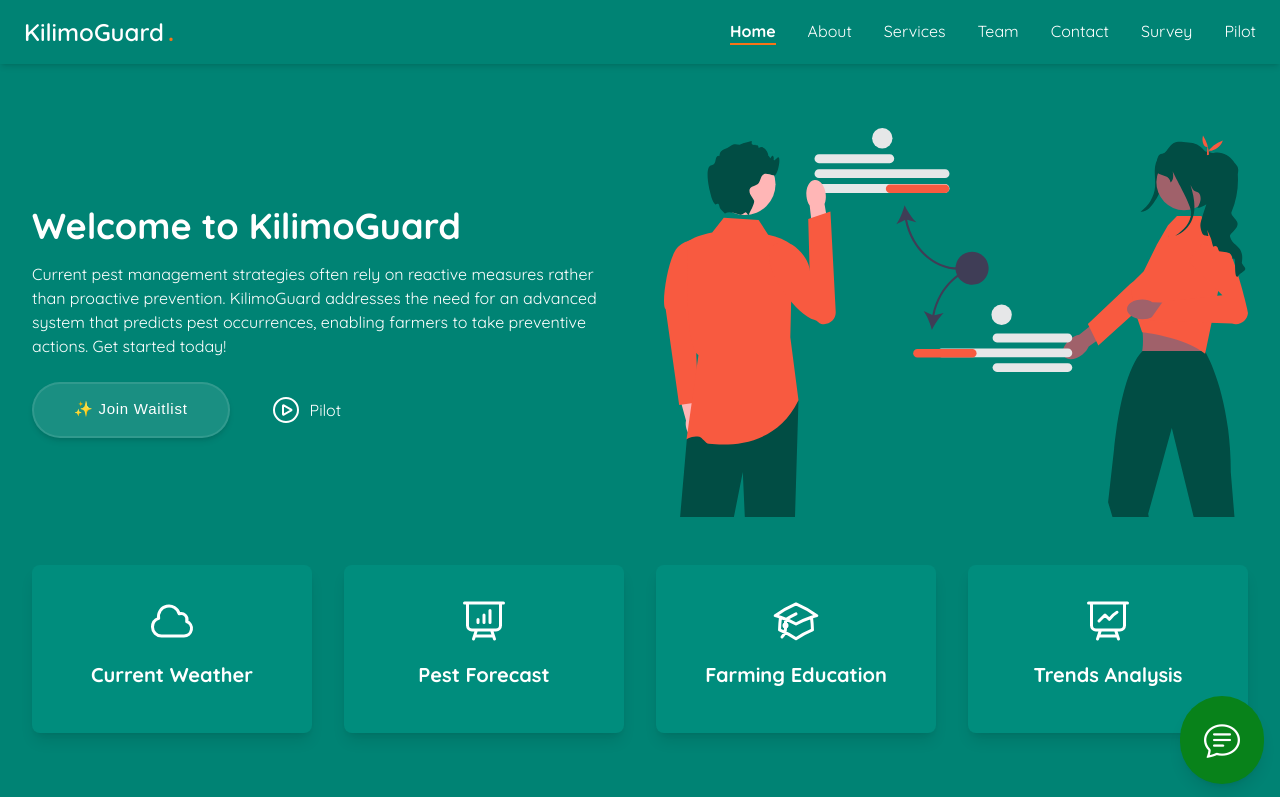
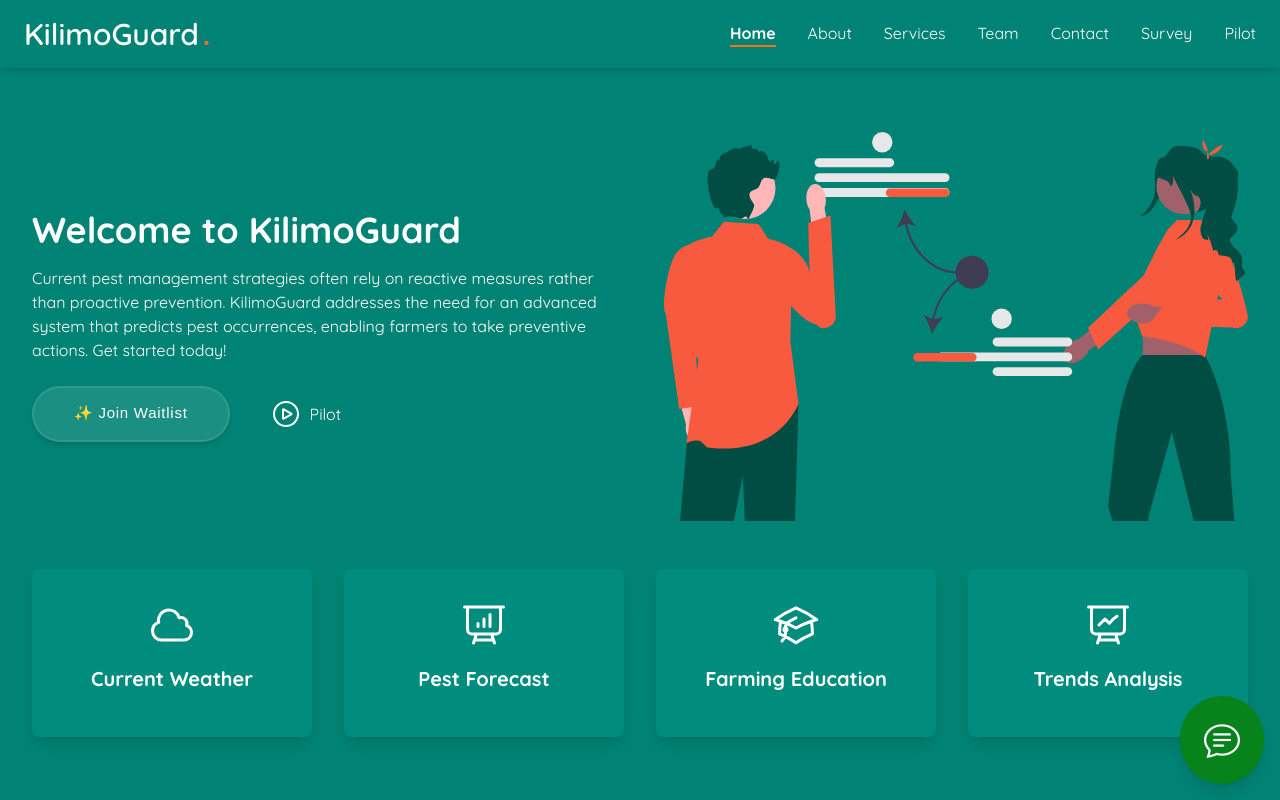
Before and after one commit to KilimoGuard/KilimoGuardFrontend, a Vue app: page / in a window 1280 px wide. Shown: the top 800 px of the page. Built offline with nearby package versions, Linux system fonts and the light colour scheme.

Commit message:
increased font size of kilimoguard logo

```diff
--- a/src/components/Navbar.vue
+++ b/src/components/Navbar.vue
@@ -2,8 +2,8 @@
   <header class="bg-[#008374] shadow-md relative">
     <div class="container mx-auto flex items-center justify-between py-4 px-6">
       <!-- Logo -->
-      <a href="#hero" class="flex items-center">
-        <h1 class="text-2xl font-semibold text-white">KilimoGuard<span class="text-orange-500 ml-1">.</span></h1>
+      <a href="/#hero-section" class="flex items-center">
+        <h1 class="text-3xl font-semibold text-white">KilimoGuard<span class="text-orange-500 ml-1">.</span></h1>
       </a>
 
       <!-- Mobile Menu Button -->
```
